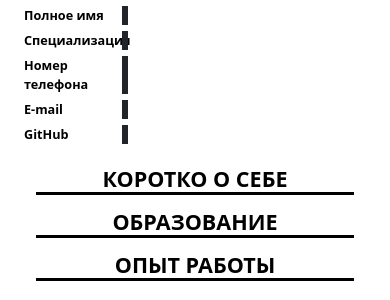
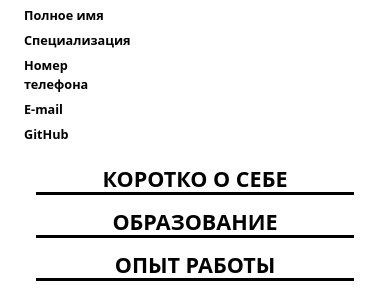
Before and after one commit to ilyashirko/portfolio, a Django app: template main/templates/resume.html in a window 390 px wide. Shown: the part 228-528 px from the top of the page. Run offline with Django 4.2, Linux system fonts and the light colour scheme; the template is opened without the code that fills it, so the values that code supplies are empty; parts of the project's set-up code (start-up, migrations or seed data) failed here and were passed over; some libraries are stand-ins or nearby versions.

Commit message:
try to fix mobile version

```diff
--- a/main/templates/resume.html
+++ b/main/templates/resume.html
@@ -7,12 +7,12 @@
 {% block content %}
 <div class="container">
     <div class="row">
-        <div class="col-lg-9 col-xxl-9 h-auto">
+        <div class="col-lg-8 col-xxl-8 h-auto">
             <div class="row h-auto" style="margin-right: 0;margin-left: 0;margin-top: 6px;margin-bottom: 6px;">
                 <div class="col-lg-3 h-auto" style="padding-right: 0;padding-left: 0;width: 30%;">
                     <p class="base_title" style="font-size: 1.5vmax;">Полное имя</p>
                 </div>
-                <div class="col-lg-5 h-auto" style="padding-right: 0;padding-left: 0;width: auto;border-style: solid;">
+                <div class="col-lg-5 h-auto" style="padding-right: 0;padding-left: 0;width: auto;">
                     <p style="margin-bottom: 0;font-size: 1.5vmax;">{{ candidate.last_name }} {{ candidate.first_name }} {{ candidate.patronymic }}</p>
                 </div>
             </div>
@@ -20,7 +20,7 @@
                 <div class="col-lg-3 h-auto" style="padding-right: 0;padding-left: 0;width: 30%;">
                     <p class="base_title" style="font-size: 1.5vmax;">Cпециализация</p>
                 </div>
-                <div class="col-lg-5 h-auto" style="padding-right: 0;padding-left: 0;width: auto;border-style: solid;">
+                <div class="col-lg-5 h-auto" style="padding-right: 0;padding-left: 0;width: auto;">
                     <p style="margin-bottom: 0;font-size: 1.5vmax;;">{{ candidate.desired_position }}</p>
                 </div>
             </div>
@@ -28,7 +28,7 @@
                 <div class="col-lg-3 h-auto" style="padding-right: 0;padding-left: 0;width: 30%;">
                     <p class="base_title" style="font-size: 1.5vmax;">Номер телефона</p>
                 </div>
-                <div class="col-lg-5 h-auto" style="padding-right: 0;padding-left: 0;width: auto;border-style: solid;">
+                <div class="col-lg-5 h-auto" style="padding-right: 0;padding-left: 0;width: auto;">
                     <p style="margin-bottom: 0;font-size: 1.5vmax;">{{ candidate.phonenumber }}</p>
                 </div>
             </div>
@@ -36,7 +36,7 @@
                 <div class="col-lg-3 h-auto" style="padding-right: 0;padding-left: 0;width: 30%;">
                     <p class="base_title" style="font-size: 1.5vmax;">E-mail</p>
                 </div>
-                <div class="col-lg-5 h-auto" style="padding-right: 0;padding-left: 0;width: auto;border-style: solid;">
+                <div class="col-lg-5 h-auto" style="padding-right: 0;padding-left: 0;width: auto;">
                     <p style="margin-bottom: 0;font-size: 1.5vmax;">{{ candidate.email }}</p>
                 </div>
             </div>
@@ -44,7 +44,7 @@
                 <div class="col-lg-3 h-auto" style="padding-right: 0;padding-left: 0;width: 30%;">
                     <p class="base_title" style="font-size: 1.5vmax;">GitHub</p>
                 </div>
-                <div class="col-lg-5 h-auto" style="padding-right: 0;padding-left: 0;width: auto;border-style: solid;">
+                <div class="col-lg-5 h-auto" style="padding-right: 0;padding-left: 0;width: auto;">
                     <p style="margin-bottom: 0;font-size: 1.5vmax;">{{ candidate.github }}</p>
                 </div>
             </div>
```
